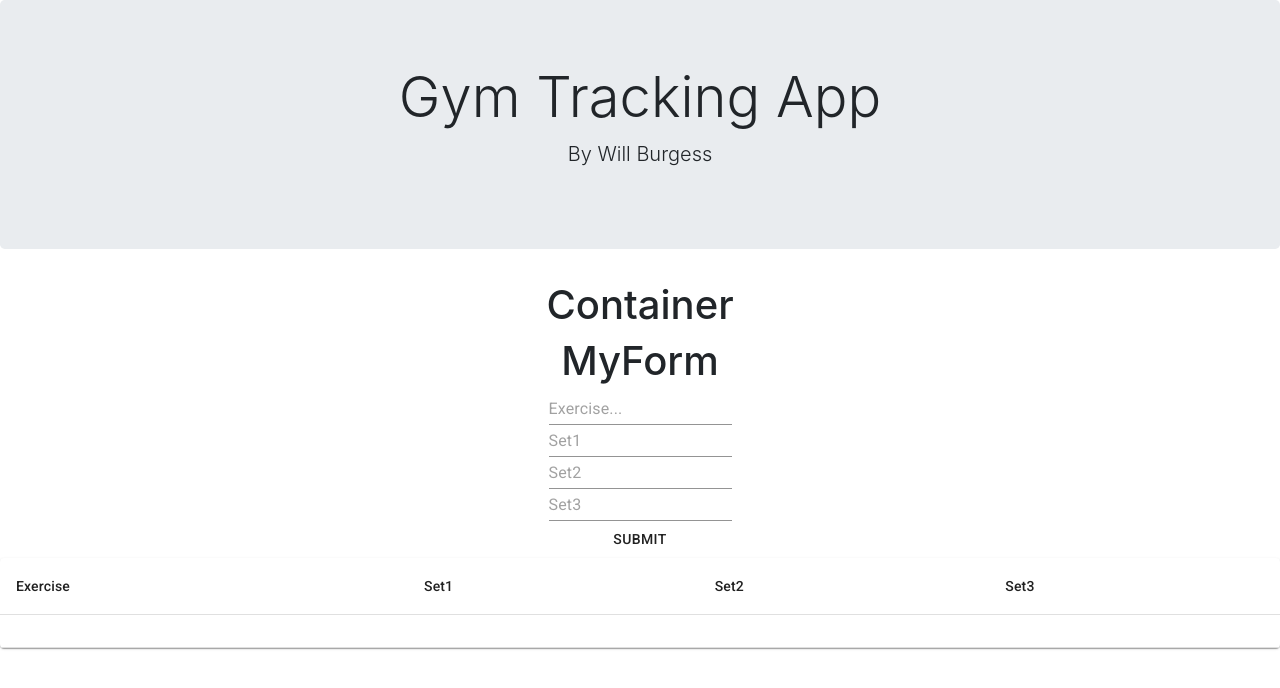
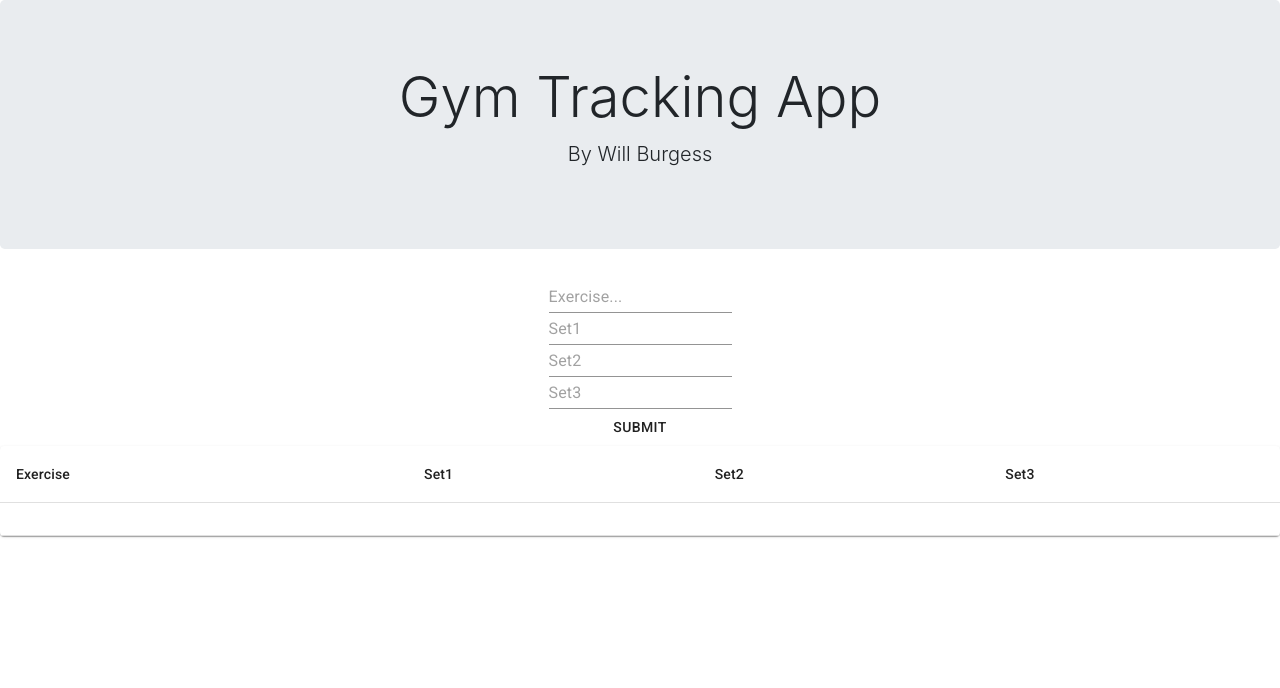
Before and after one commit to NisLox/gymtracker, a React (Create React App) app in the folder GymTracker/: page / in a window 1280 px wide. Shown: the top 688 px of the page. Built offline with nearby package versions, Linux system fonts and the light colour scheme.

Commit message:
removed headers

```diff
--- a/GymTracker/src/app-Component/container-Component/container.js
+++ b/GymTracker/src/app-Component/container-Component/container.js
@@ -9,7 +9,6 @@ class Container extends React.Component {
     render() {
         return (
             <div>
-                <h1>Container</h1>
                 <ExerciseTable />
             </div>
         )
--- a/GymTracker/src/app-Component/container-Component/myForm.js
+++ b/GymTracker/src/app-Component/container-Component/myForm.js
@@ -5,7 +5,6 @@ import {Formik, Form} from 'formik'
 const MyForm = ( {onSubmit}) => {
     return (
         <div>
-                <h1>MyForm</h1>
                 <Formik initialValues={{Exercise:'', Set1: '', Set2: '', Set3: ''}}
                 onSubmit={(values, {resetForm}) => {
                     onSubmit(values)
```
